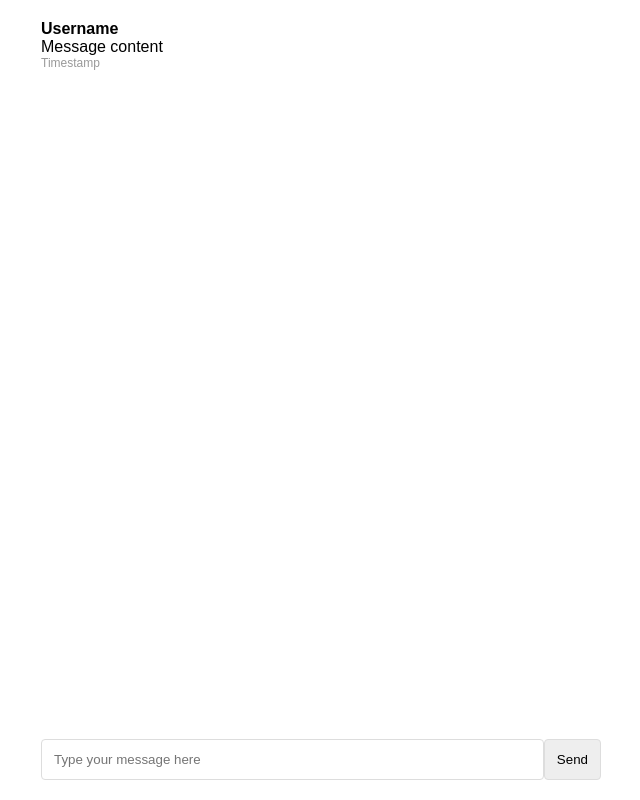
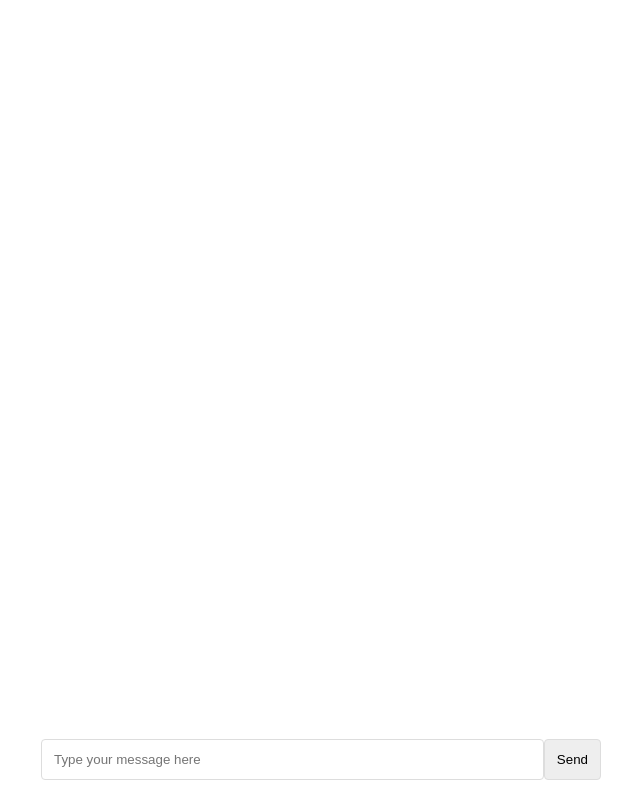
Before and after one commit to OmitNomis/node-chat-app, a plain HTML site: page public/index.html in a window 1280 px wide. Shown: the whole page, without its empty margins (319-959 px from the left). Drawn offline with nearby package versions, Linux system fonts and the light colour scheme.

Commit message:
comment message portion

```diff
--- a/public/index.html
+++ b/public/index.html
@@ -10,11 +10,11 @@
   <body>
     <div id="chatroom">
       <div id="chat-window">
-        <div class="message">
+        <!-- <div class="message">
           <p class="username">Username</p>
           <p>Message content</p>
           <p class="timestamp">Timestamp</p>
-        </div>
+        </div> -->
       </div>
       <form id="chat-form">
         <input
```
